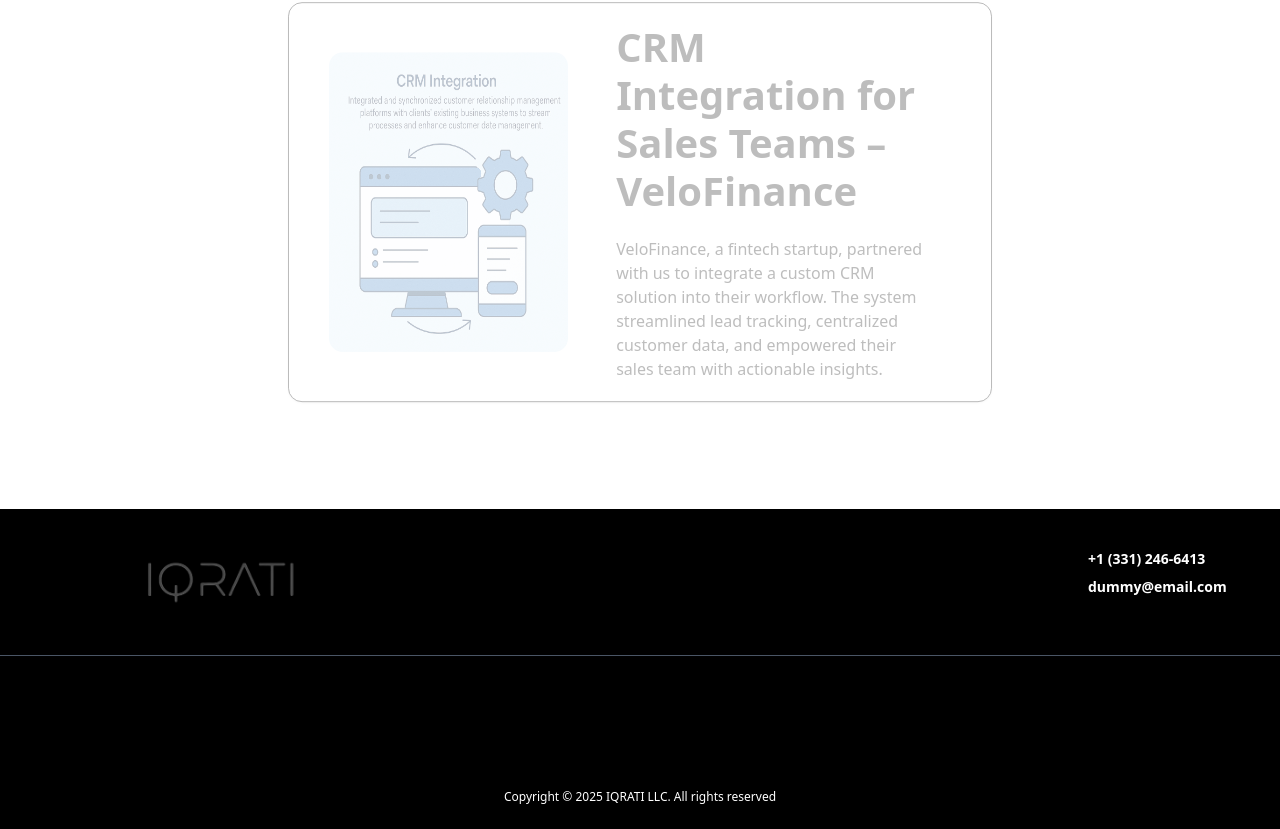
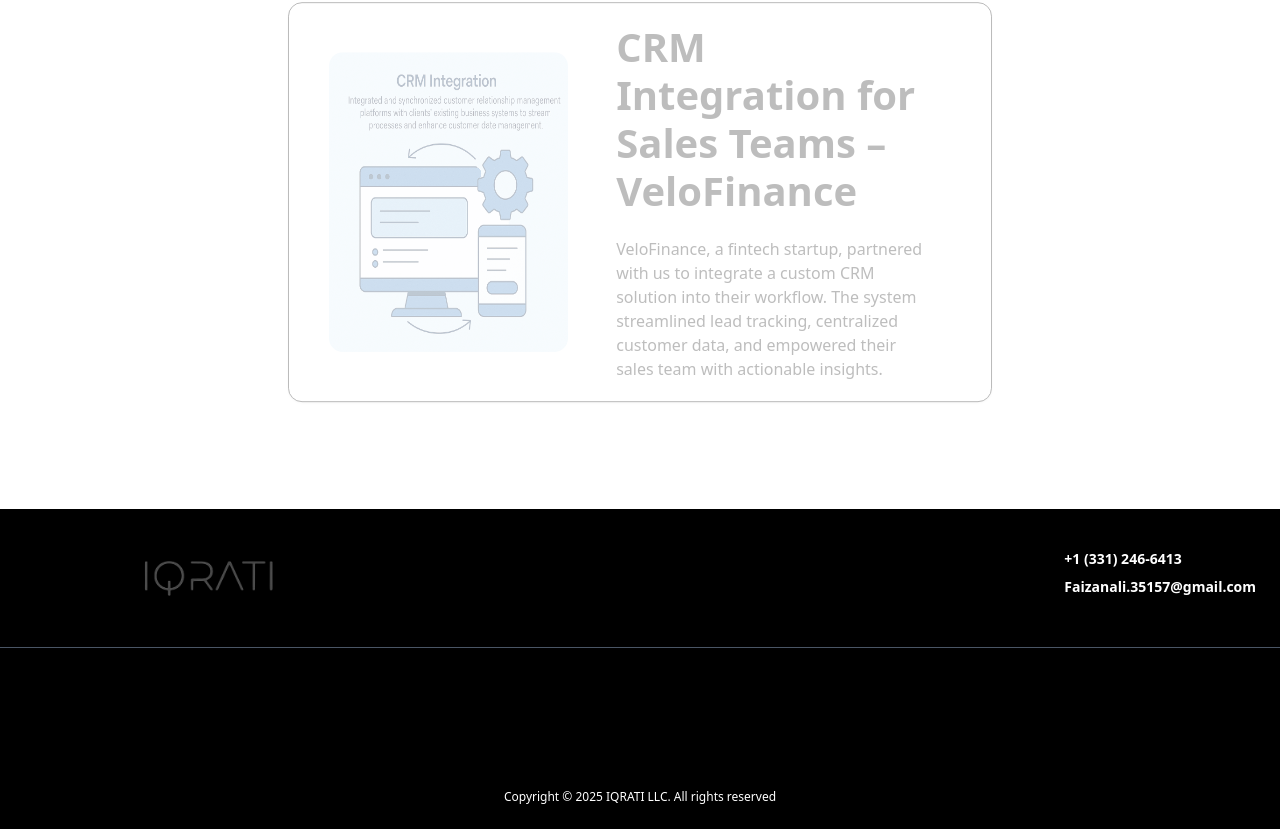
Before and after one commit to Matrixszh/Iqrati1, a Next.js app: page / in a window 1280 px wide. Shown: the part 5432-6261 px from the top of the page. Built offline with nearby package versions, Linux system fonts and the light colour scheme.

Commit message:
email added

```diff
--- a/src/components/Footer.tsx
+++ b/src/components/Footer.tsx
@@ -19,7 +19,7 @@
             +1 (331) 246-6413
           </p>
           <p className="text-white text-sm font-bold 2xl:text-xl">
-            dummy@email.com
+            Faizanali.35157@gmail.com
           </p>
         </div>
       </div>
```
